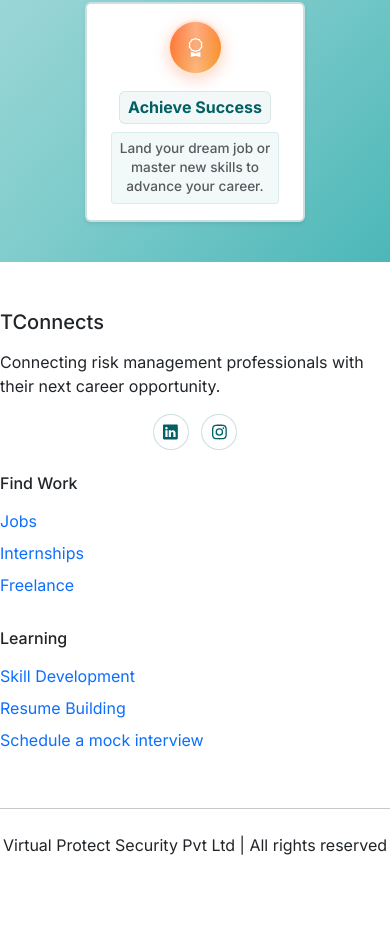
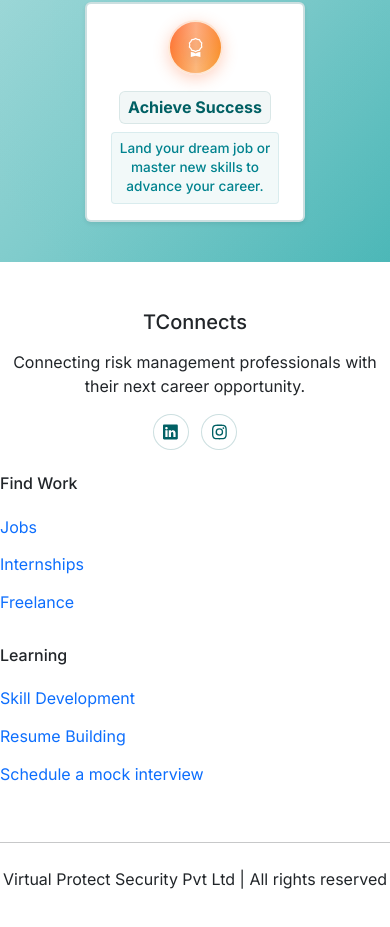
Before and after one commit to geethanjalitconnects/tconnects-frontend, a React (Vite) app: page / in a window 390 px wide. Shown: the part 4474-5401 px from the top of the page. Before the commit the page ends 5379 px from the top, so only its background shows below. Built offline with nearby package versions, Linux system fonts and the light colour scheme; no server answers.

Commit message:
UI: mobile footer + HowItWorks mobile color fixes; password hint behavior

```diff
--- a/src/App.jsx
+++ b/src/App.jsx
@@ -186,7 +186,8 @@
                 <Route path="applications/internships" element={<InternshipApplications />} />
               </Route>
 
-              <Route path="*" element={<HomePage />} />
+              <Route path="*" element={<div>Page Not Found</div>} />
+
             </Routes>
 
             {/* MODAL */}
--- a/src/components/Footer.css
+++ b/src/components/Footer.css
@@ -186,6 +186,30 @@
   }
 }
 
+/* Ensure footer title/description and links are centered and stacked cleanly on small devices */
+@media (max-width: 600px) {
+  .footer-title,
+  .footer-description,
+  .footer-columns {
+    text-align: center !important;
+  }
+
+  .footer-columns .footer-column {
+    margin-bottom: 1rem !important;
+  }
+
+  .footer-link {
+    display: inline-block !important;
+    margin: 0.35rem 0 !important;
+    width: auto !important;
+  }
+
+  .footer-social-links {
+    justify-content: center !important;
+    margin-top: 1rem !important;
+  }
+}
+
 /* Extra Small Mobile (max-width: 400px) */
 @media (max-width: 400px) {
 
--- a/src/components/Footer.jsx
+++ b/src/components/Footer.jsx
@@ -1,5 +1,6 @@
 import React from 'react';
 import { Container, Row, Col, Nav } from 'react-bootstrap';
+import { Link } from 'react-router-dom';
 import { BsInstagram, BsLinkedin } from 'react-icons/bs';
 import './Footer.css';
 
@@ -38,17 +39,25 @@
           <Col md={2} className="mb-4 mb-md-0">
             <h6 className="text-dark-blue mb-3 footer-heading">Find Work</h6>
             <Nav className="flex-column">
-              <Nav.Link href="#browse-jobs" className="footer-link p-0 mb-2">Jobs</Nav.Link>
-              <Nav.Link href="#browse-jobs" className="footer-link p-0 mb-2">Internships</Nav.Link>
-              <Nav.Link href="#skill-development" className="footer-link p-0 mb-2">Freelance</Nav.Link>
+              <Nav.Link as={Link} to="/jobs" className="footer-link p-0 mb-2">Jobs</Nav.Link>
+              <Nav.Link as={Link} to="/internships" className="footer-link p-0 mb-2">Internships</Nav.Link>
+              <Nav.Link as={Link} to="/freelancers" className="footer-link p-0 mb-2">Freelance</Nav.Link>
             </Nav>
           </Col>
           <Col md={2} className="mb-4 mb-md-0">
             <h6 className="text-dark-blue mb-3 footer-heading">Learning</h6>
             <Nav className="flex-column">
-              <Nav.Link href="#post-a-job" className="footer-link p-0 mb-2">Skill Development</Nav.Link>
-              <Nav.Link href="#search-talent" className="footer-link p-0 mb-2">Resume Building</Nav.Link>
-              <Nav.Link href="#pricing" className="footer-link p-0 mb-2">Schedule a mock interview</Nav.Link>
+              <Nav.Link as={Link} to="/courses" className="footer-link p-0 mb-2">Skill Development</Nav.Link>
+              <Nav.Link
+                as="a"
+                href="https://tconnects.vercel.app/"
+                target="_self"
+                rel="noopener noreferrer"
+                className="footer-link p-0 mb-2"
+              >
+                Resume Building
+              </Nav.Link>
+              <Nav.Link as={Link} to="/mock-interview" className="footer-link p-0 mb-2">Schedule a mock interview</Nav.Link>
             </Nav>
           </Col>
         </Row>
--- a/src/components/Header.jsx
+++ b/src/components/Header.jsx
@@ -110,10 +110,6 @@
 </NavDropdown.Item>
 
             </NavDropdown>
-
-            <Nav.Link as={Link} to="/blogs" className="nav-link-custom" onClick={closeMobileMenu}>
-              <span className="nav-text">Blogs</span>
-            </Nav.Link>
           </Nav>
 
           <div className="right-section">
--- a/src/components/HowItWorks.css
+++ b/src/components/HowItWorks.css
@@ -803,6 +803,42 @@
   }
 }
 
+/* MOBILE COLOR CONSISTENCY: keep card text/icon colors stable on touch devices */
+@media (max-width: 767px), (hover: none) {
+  .how-it-works-item:hover::before,
+  .how-it-works-item:hover::after,
+  .how-it-works-item:active::before,
+  .how-it-works-item:active::after {
+    opacity: 0 !important;
+    background: transparent !important;
+  }
+
+  .how-it-works-item:hover h4,
+  .how-it-works-item:active h4,
+  .how-it-works-item:hover p,
+  .how-it-works-item:active p,
+  .how-it-works-item:hover .animate-icon,
+  .how-it-works-item:active .animate-icon,
+  .how-it-works-item:hover .icon-circle,
+  .how-it-works-item:active .icon-circle {
+    color: inherit !important;
+    background: #ffffff !important;
+    box-shadow: none !important;
+    text-shadow: none !important;
+    transform: none !important;
+  }
+
+  .how-it-works-item h4 {
+    color: #006064 !important;
+    background: rgba(0, 96, 100, 0.05) !important;
+  }
+
+  .how-it-works-item p {
+    color: #00838f !important;
+    background: rgba(0, 131, 143, 0.05) !important;
+  }
+}
+
 /* Landscape Mobile Optimization */
 @media (max-width: 767px) and (orientation: landscape) {
   .how-it-works-section {
--- a/src/components/LoginPage.jsx
+++ b/src/components/LoginPage.jsx
@@ -53,9 +53,7 @@
     }, 2000);
   };
 
-  const handleGoogleSignIn = () => {
-    window.location.href = `${API_BASE_URL}/api/auth/google/login/?user_type=${userType}`;
-  };
+
 
   // Common login success handler (no localStorage)
   const handleLoginSuccess = (userData) => {
@@ -357,20 +355,6 @@
 
             <h1 className="title">Login</h1>
 
-            <button className="google-btn" onClick={handleGoogleSignIn}>
-              <svg className="google-icon" width="20" height="20" viewBox="0 0 24 24">
-                <path fill="#4285F4" d="M22.56 12.25c0-.78-.07-1.53-.2-2.25H12v4.26h5.92c-.26 1.37-1.04 2.53-2.21 3.31v2.77h3.57c2.08-1.92 3.28-4.74 3.28-8.09z"/>
-                <path fill="#34A853" d="M12 23c2.97 0 5.46-.98 7.28-2.66l-3.57-2.77c-.98.66-2.23 1.06-3.71 1.06-2.86 0-5.29-1.93-6.16-4.53H2.18v2.84C3.99 20.53 7.7 23 12 23z"/>
-                <path fill="#FBBC05" d="M5.84 14.09c-.22-.66-.35-1.36-.35-2.09s.13-1.43.35-2.09V7.07H2.18C1.43 8.55 1 10.22 1 12s.43 3.45 1.18 4.93l2.85-2.22.81-.62z"/>
-                <path fill="#EA4335" d="M12 5.38c1.62 0 3.06.56 4.21 1.64l3.15-3.15C17.45 2.09 14.97 1 12 1 7.7 1 3.99 3.47 2.18 7.07l3.66 2.84c.87-2.6 3.3-4.53 6.16-4.53z"/>
-              </svg>
-              Google
-            </button>
-
-            <div className="divider">
-              <span>OR</span>
-            </div>
-
             {error && <div className="error-message">{error}</div>}
 
             <form onSubmit={handleSubmit}>
--- a/src/components/RegistrationPage.jsx
+++ b/src/components/RegistrationPage.jsx
@@ -177,10 +177,6 @@
     }
   };
 
-  const handleGoogleSignUp = () => {
-    window.location.href = `${API_BASE_URL}/api/auth/google/login/?user_type=${userType}`;
-  };
-
   return (
     <div className="register-page">
       <div className="register-container">
@@ -210,20 +206,6 @@
             {errors.general}
           </div>
         )}
-
-        <button className="google-btn" onClick={handleGoogleSignUp} disabled={isSubmitting}>
-          <svg className="google-icon" width="20" height="20" viewBox="0 0 24 24">
-            <path fill="#4285F4" d="M22.56 12.25c0-.78-.07-1.53-.2-2.25H12v4.26h5.92c-.26 1.37-1.04 2.53-2.21 3.31v2.77h3.57c2.08-1.92 3.28-4.74 3.28-8.09z"/>
-            <path fill="#34A853" d="M12 23c2.97 0 5.46-.98 7.28-2.66l-3.57-2.77c-.98.66-2.23 1.06-3.71 1.06-2.86 0-5.29-1.93-6.16-4.53H2.18v2.84C3.99 20.53 7.7 23 12 23z"/>
-            <path fill="#FBBC05" d="M5.84 14.09c-.22-.66-.35-1.36-.35-2.09s.13-1.43.35-2.09V7.07H2.18C1.43 8.55 1 10.22 1 12s.43 3.45 1.18 4.93l2.85-2.22.81-.62z"/>
-            <path fill="#EA4335" d="M12 5.38c1.62 0 3.06.56 4.21 1.64l3.15-3.15C17.45 2.09 14.97 1 12 1 7.7 1 3.99 3.47 2.18 7.07l3.66 2.84c.87-2.6 3.3-4.53 6.16-4.53z"/>
-          </svg>
-          Sign up with Google
-        </button>
-
-        <div className="divider">
-          <span>OR</span>
-        </div>
 
         <form onSubmit={handleSubmit}>
           <div className="form-group">
@@ -273,8 +255,8 @@
               disabled={isSubmitting}
             />
             {errors.password && <div className="error-text">{errors.password}</div>}
-            {!errors.password && !formData.password && (
-              <div className="info-text">
+            {formData.password && (formData.password.length < 8 || !/(?=.*[a-z])(?=.*[A-Z])(?=.*\d)/.test(formData.password)) && (
+              <div className="info-text" style={{ fontSize: '0.85rem' }}>
                 Must be 8+ characters with uppercase, lowercase, and numbers
               </div>
             )}
--- a/src/pages/freelancers/FreelancerList.jsx
+++ b/src/pages/freelancers/FreelancerList.jsx
@@ -1,5 +1,5 @@
 import React, { useEffect, useState } from "react";
-import api from "../../config/api";
+import api from "../../../config/api";
 import "./FreelancerList.css";
 import { useNavigate } from "react-router-dom";
 
@@ -54,7 +54,7 @@
 
               {/* EXPERTISE */}
               <p className="fl-expertise">
-                {f.professional?.expertise || "Freelancer"}
+                {f.professional?.expertise || f.basic?.professional?.expertise || "Freelancer"}
               </p>
 
               {/* LOCATION */}
@@ -77,7 +77,7 @@
               {/* VIEW PROFILE BUTTON */}
               <button
                 className="fl-view-btn"
-               onClick={() => navigate(`/freelancers/${f.user.id}`)}
+               onClick={() => navigate(`/freelancers/${f.id || f.basic?.user?.id || f.basic?.id}`)}
 
 
               >
```
Also changed, not shown: src/pages/candidate-dashboard/freelancer/FreelancerProfilePreview.jsx (+17 -40 lines), 1 other file (tests, documents, lock files or other folders).
